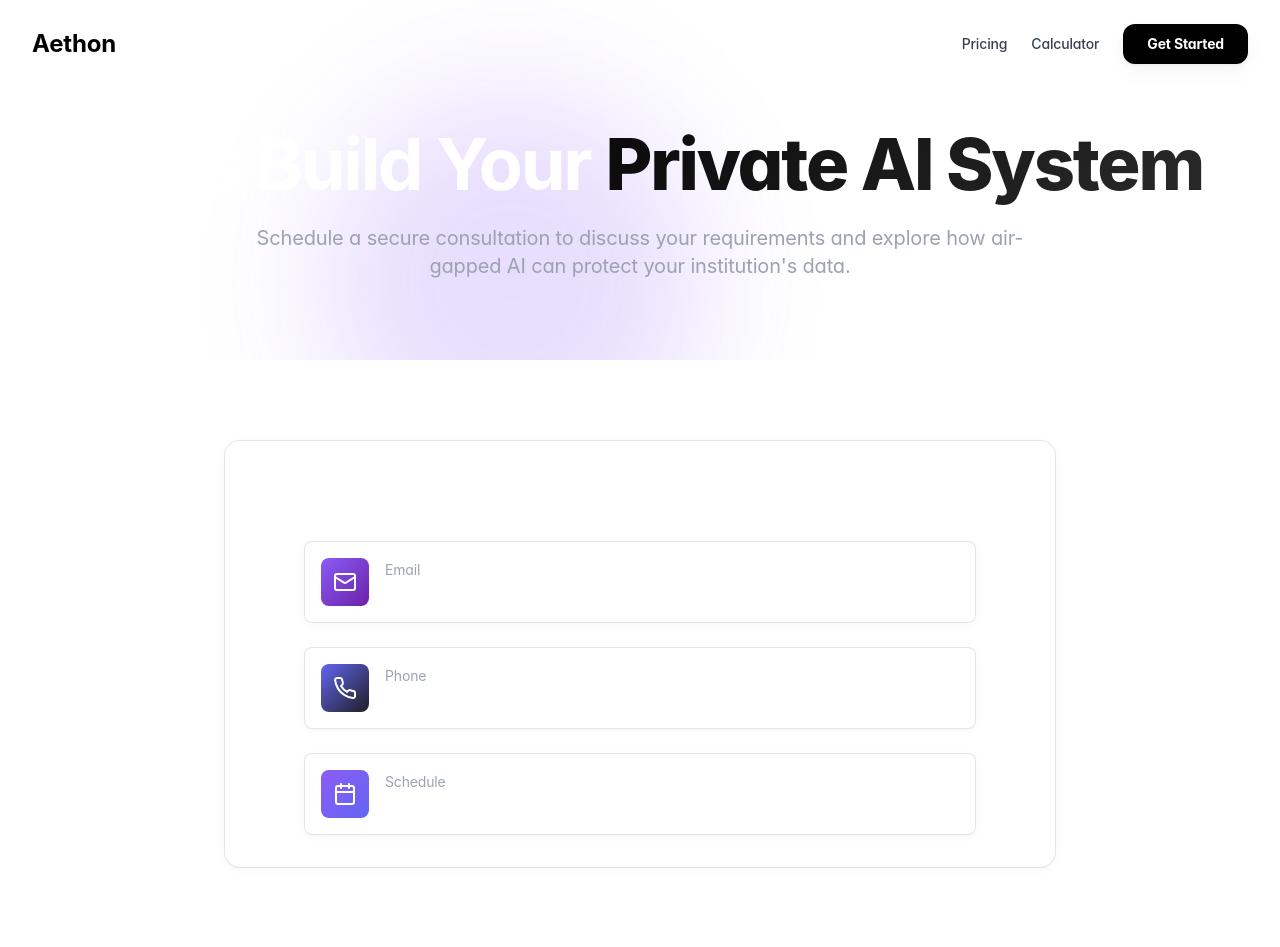
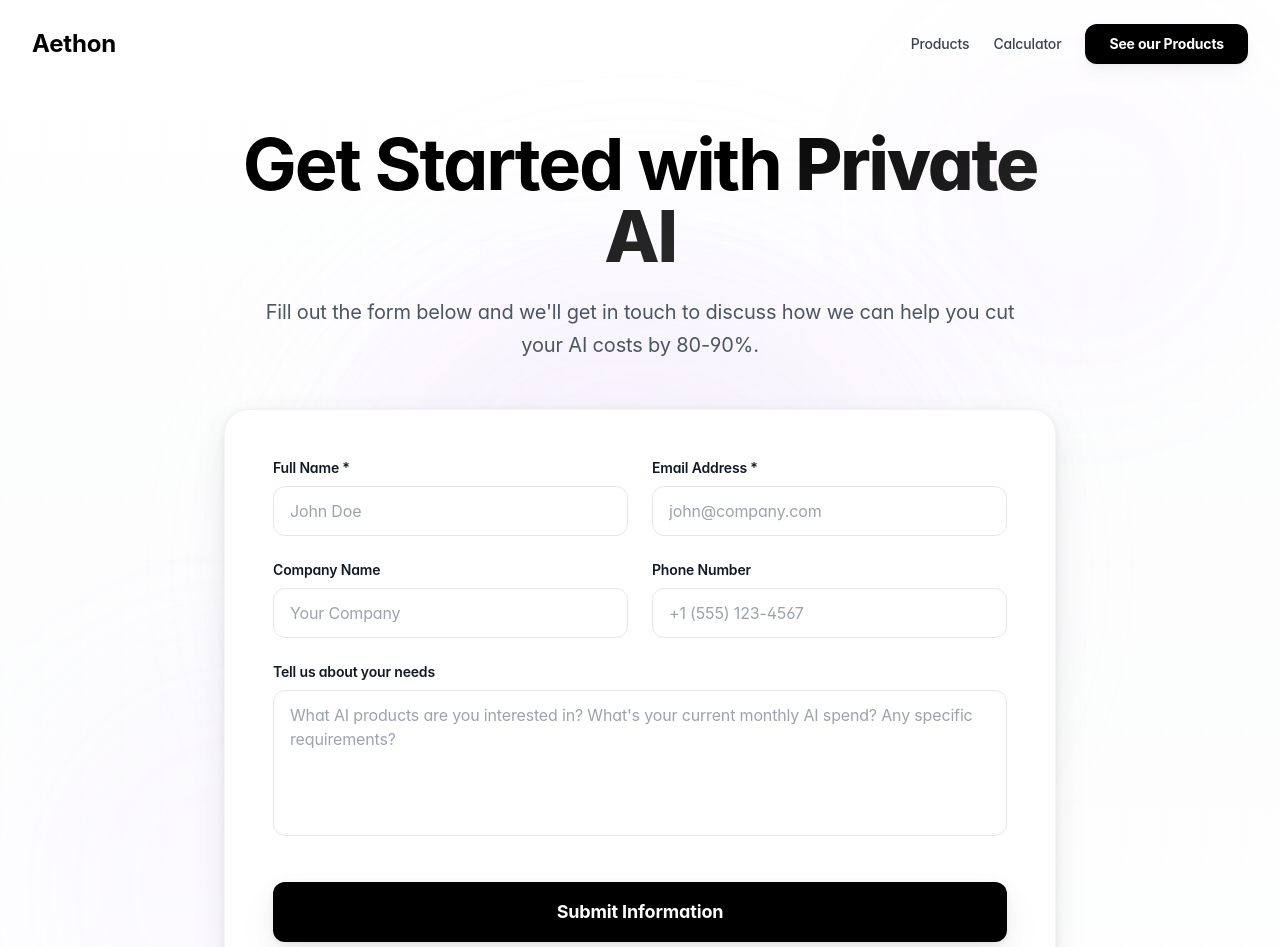
Before and after one commit to Jojo42011/Site, a Next.js app: page /contact in a window 1280 px wide. Shown: the top 947 px of the page. Built offline with nearby package versions, Linux system fonts and the light colour scheme.

Commit message:
Refactor: Improve UI and add contact form functionality
Co-authored-by: jahanfraction <jahanfraction@gmail.com>

```diff
--- a/src/app/contact/page.tsx
+++ b/src/app/contact/page.tsx
@@ -1,77 +1,200 @@
+"use client";
+
 import Navigation from "@/components/Navigation";
 import Footer from "@/components/Footer";
-import { Mail, Phone, Calendar } from "lucide-react";
+import { motion } from "framer-motion";
+import { useState } from "react";
 
 export default function ContactPage() {
+  const [formData, setFormData] = useState({
+    name: "",
+    email: "",
+    company: "",
+    phone: "",
+    message: "",
+  });
+
+  const [isSubmitting, setIsSubmitting] = useState(false);
+  const [isSubmitted, setIsSubmitted] = useState(false);
+
+  const handleChange = (e: React.ChangeEvent<HTMLInputElement | HTMLTextAreaElement>) => {
+    setFormData({
+      ...formData,
+      [e.target.name]: e.target.value,
+    });
+  };
+
+  const handleSubmit = async (e: React.FormEvent) => {
+    e.preventDefault();
+    setIsSubmitting(true);
+
+    // Simulate form submission
+    setTimeout(() => {
+      setIsSubmitting(false);
+      setIsSubmitted(true);
+    }, 1000);
+  };
+
   return (
-    <main className="relative min-h-screen">
+    <main className="relative min-h-screen bg-white">
       <Navigation />
 
       {/* Hero Section */}
-      <section className="relative pt-32 pb-20 overflow-hidden">
-        <div className="absolute inset-0 grid-pattern opacity-30" />
-        <div className="absolute top-1/4 left-1/4 w-96 h-96 bg-purple-glow rounded-full blur-3xl opacity-20" />
+      <section className="relative pt-32 pb-20 overflow-hidden bg-gradient-to-b from-white via-gray-50/50 to-white">
+        {/* Premium purple background designs */}
+        <div className="absolute inset-0 grid-pattern opacity-20" />
+        <div className="absolute top-1/4 left-1/4 w-[600px] h-[600px] bg-purple-200/30 rounded-full blur-3xl opacity-40" />
+        <div className="absolute bottom-1/4 right-1/4 w-[600px] h-[600px] bg-purple-300/20 rounded-full blur-3xl opacity-30" />
+        <div className="absolute top-1/2 left-1/2 transform -translate-x-1/2 -translate-y-1/2 w-[800px] h-[800px] bg-purple-100/25 rounded-full blur-3xl opacity-25" />
+        <div className="absolute top-0 right-0 w-[400px] h-[400px] bg-purple-400/15 rounded-full blur-3xl opacity-20" />
+        <div className="absolute bottom-0 left-0 w-[500px] h-[500px] bg-purple-300/20 rounded-full blur-3xl opacity-25" />
 
-        <div className="relative z-10 max-w-7xl mx-auto px-6 sm:px-8 text-center">
-          <h1 className="text-5xl sm:text-6xl md:text-7xl font-bold mb-6">
-            <span className="text-white">Let&apos;s Build Your</span>{" "}
-            <span className="gradient-text">Private AI System</span>
-          </h1>
-          <p className="text-xl text-gray-400 max-w-3xl mx-auto">
-            Schedule a secure consultation to discuss your requirements and explore
-            how air-gapped AI can protect your institution&apos;s data.
-          </p>
-        </div>
-      </section>
+        <div className="relative z-10 max-w-4xl mx-auto px-6 sm:px-8">
+          <motion.div
+            initial={{ opacity: 0, y: 30 }}
+            animate={{ opacity: 1, y: 0 }}
+            transition={{ duration: 0.8 }}
+            className="text-center mb-12"
+          >
+            <h1 className="text-5xl sm:text-6xl md:text-7xl font-bold mb-6 leading-tight">
+              <span className="text-black">Get Started with</span>{" "}
+              <span className="gradient-text">Private AI</span>
+            </h1>
+            <p className="text-xl text-gray-600 max-w-3xl mx-auto leading-relaxed">
+              Fill out the form below and we&apos;ll get in touch to discuss how we can help you cut your AI costs by 80-90%.
+            </p>
+          </motion.div>
 
-      {/* Contact Methods */}
-      <section className="relative py-20">
-        <div className="max-w-4xl mx-auto px-6 sm:px-8">
-          <div className="glass-effect rounded-2xl p-8">
-            <h2 className="text-3xl font-bold text-white mb-8 text-center">Get in Touch</h2>
-            <div className="space-y-6 max-w-2xl mx-auto">
-              <a
-                href="mailto:aethonintelligence@gmail.com"
-                className="flex items-center space-x-4 p-4 glass-effect rounded-lg hover:border-purple-glow/60 transition-all group"
+          {isSubmitted ? (
+            <motion.div
+              initial={{ opacity: 0, scale: 0.95 }}
+              animate={{ opacity: 1, scale: 1 }}
+              className="bg-white rounded-3xl p-12 text-center premium-shadow-lg border border-gray-100"
+            >
+              <div className="w-16 h-16 bg-green-100 rounded-full flex items-center justify-center mx-auto mb-6">
+                <svg className="w-8 h-8 text-green-600" fill="none" stroke="currentColor" viewBox="0 0 24 24">
+                  <path strokeLinecap="round" strokeLinejoin="round" strokeWidth={2} d="M5 13l4 4L19 7" />
+                </svg>
+              </div>
+              <h2 className="text-3xl font-bold text-black mb-4">Thank You!</h2>
+              <p className="text-gray-600 text-lg mb-8">
+                We&apos;ve received your information and will contact you shortly.
+              </p>
+              <button
+                onClick={() => {
+                  setIsSubmitted(false);
+                  setFormData({ name: "", email: "", company: "", phone: "", message: "" });
+                }}
+                className="px-8 py-4 bg-black text-white rounded-xl font-semibold hover:bg-gray-800 transition-all premium-shadow"
               >
-                <div className="w-12 h-12 rounded-lg bg-gradient-to-br from-purple-glow to-purple-dark flex items-center justify-center group-hover:scale-110 transition-transform">
-                  <Mail className="w-6 h-6 text-white" />
+                Submit Another Form
+              </button>
+            </motion.div>
+          ) : (
+            <motion.div
+              initial={{ opacity: 0, y: 30 }}
+              animate={{ opacity: 1, y: 0 }}
+              transition={{ duration: 0.8, delay: 0.2 }}
+              className="bg-white rounded-3xl p-8 sm:p-12 premium-shadow-lg border border-gray-100"
+            >
+              <form onSubmit={handleSubmit} className="space-y-6">
+                <div className="grid grid-cols-1 md:grid-cols-2 gap-6">
+                  <div>
+                    <label htmlFor="name" className="block text-sm font-semibold text-gray-900 mb-2">
+                      Full Name *
+                    </label>
+                    <input
+                      type="text"
+                      id="name"
+                      name="name"
+                      required
+                      value={formData.name}
+                      onChange={handleChange}
+                      className="w-full px-4 py-3 rounded-xl border border-gray-200 focus:border-black focus:ring-2 focus:ring-black/10 transition-all bg-white text-black placeholder-gray-400"
+                      placeholder="John Doe"
+                    />
+                  </div>
+
+                  <div>
+                    <label htmlFor="email" className="block text-sm font-semibold text-gray-900 mb-2">
+                      Email Address *
+                    </label>
+                    <input
+                      type="email"
+                      id="email"
+                      name="email"
+                      required
+                      value={formData.email}
+                      onChange={handleChange}
+                      className="w-full px-4 py-3 rounded-xl border border-gray-200 focus:border-black focus:ring-2 focus:ring-black/10 transition-all bg-white text-black placeholder-gray-400"
+                      placeholder="john@company.com"
+                    />
+                  </div>
                 </div>
+
+                <div className="grid grid-cols-1 md:grid-cols-2 gap-6">
+                  <div>
+                    <label htmlFor="company" className="block text-sm font-semibold text-gray-900 mb-2">
+                      Company Name
+                    </label>
+                    <input
+                      type="text"
+                      id="company"
+                      name="company"
+                      value={formData.company}
+                      onChange={handleChange}
+                      className="w-full px-4 py-3 rounded-xl border border-gray-200 focus:border-black focus:ring-2 focus:ring-black/10 transition-all bg-white text-black placeholder-gray-400"
+                      placeholder="Your Company"
+                    />
+                  </div>
+
+                  <div>
+                    <label htmlFor="phone" className="block text-sm font-semibold text-gray-900 mb-2">
+                      Phone Number
+                    </label>
+                    <input
+                      type="tel"
+                      id="phone"
+                      name="phone"
+                      value={formData.phone}
+                      onChange={handleChange}
+                      className="w-full px-4 py-3 rounded-xl border border-gray-200 focus:border-black focus:ring-2 focus:ring-black/10 transition-all bg-white text-black placeholder-gray-400"
+                      placeholder="+1 (555) 123-4567"
+                    />
+                  </div>
+                </div>
+
                 <div>
-                  <div className="text-gray-400 text-sm">Email</div>
-                  <div className="text-white font-semibold">aethonintelligence@gmail.com</div>
+                  <label htmlFor="message" className="block text-sm font-semibold text-gray-900 mb-2">
+                    Tell us about your needs
+                  </label>
+                  <textarea
+                    id="message"
+                    name="message"
+                    rows={5}
+                    value={formData.message}
+                    onChange={handleChange}
+                    className="w-full px-4 py-3 rounded-xl border border-gray-200 focus:border-black focus:ring-2 focus:ring-black/10 transition-all bg-white text-black placeholder-gray-400 resize-none"
+                    placeholder="What AI products are you interested in? What's your current monthly AI spend? Any specific requirements?"
+                  />
                 </div>
-              </a>
 
-              <a
-                href="tel:+17373461943"
-                className="flex items-center space-x-4 p-4 glass-effect rounded-lg hover:border-purple-glow/60 transition-all group"
-              >
-                <div className="w-12 h-12 rounded-lg bg-gradient-to-br from-blue-electric to-blue-navy flex items-center justify-center group-hover:scale-110 transition-transform">
-                  <Phone className="w-6 h-6 text-white" />
+                <div className="pt-4">
+                  <button
+                    type="submit"
+                    disabled={isSubmitting}
+                    className="w-full px-8 py-4 bg-black text-white rounded-xl font-bold text-lg hover:bg-gray-800 transition-all premium-shadow-lg hover:premium-shadow disabled:opacity-50 disabled:cursor-not-allowed"
+                  >
+                    {isSubmitting ? "Submitting..." : "Submit Information"}
+                  </button>
                 </div>
-                <div>
-                  <div className="text-gray-400 text-sm">Phone</div>
-                  <div className="text-white font-semibold">(737) 346-1943</div>
-                </div>
-              </a>
 
-              <a
-                href="https://calendly.com/jahanfraction/15-minute-demo"
-                target="_blank"
-                rel="noopener noreferrer"
-                className="flex items-center space-x-4 p-4 glass-effect rounded-lg hover:border-purple-glow/60 transition-all group"
-              >
-                <div className="w-12 h-12 rounded-lg bg-gradient-to-br from-purple-glow to-blue-electric flex items-center justify-center group-hover:scale-110 transition-transform">
-                  <Calendar className="w-6 h-6 text-white" />
-                </div>
-                <div>
-                  <div className="text-gray-400 text-sm">Schedule</div>
-                  <div className="text-white font-semibold">15-Minute Demo</div>
-                </div>
-              </a>
-            </div>
-          </div>
+                <p className="text-sm text-gray-500 text-center">
+                  By submitting this form, you agree to be contacted by Aethon. We respect your privacy and will never share your information.
+                </p>
+              </form>
+            </motion.div>
+          )}
         </div>
       </section>
 
--- a/src/app/products/page.tsx
+++ b/src/app/products/page.tsx
@@ -176,11 +176,13 @@ export default function ProductsPage() {
     <main className="relative min-h-screen">
       <Navigation />
       <section className="relative py-32 overflow-hidden bg-gradient-to-b from-white via-gray-50/50 to-white">
-        {/* Light purple background accents */}
+        {/* Premium luxurious purple background designs */}
         <div className="absolute inset-0 grid-pattern opacity-20" />
         <div className="absolute top-1/4 left-1/4 w-[600px] h-[600px] bg-purple-200/30 rounded-full blur-3xl opacity-40" />
         <div className="absolute bottom-1/4 right-1/4 w-[600px] h-[600px] bg-purple-300/20 rounded-full blur-3xl opacity-30" />
         <div className="absolute top-1/2 left-1/2 transform -translate-x-1/2 -translate-y-1/2 w-[800px] h-[800px] bg-purple-100/25 rounded-full blur-3xl opacity-25" />
+        <div className="absolute top-0 right-0 w-[400px] h-[400px] bg-purple-400/15 rounded-full blur-3xl opacity-20" />
+        <div className="absolute bottom-0 left-0 w-[500px] h-[500px] bg-purple-300/20 rounded-full blur-3xl opacity-25" />
 
         <div className="relative z-10 max-w-7xl mx-auto px-6 sm:px-8">
           {/* Back button */}
@@ -249,9 +251,6 @@ export default function ProductsPage() {
                     </div>
 
                     <div className="bg-gray-50 rounded-xl p-4 border border-gray-100">
-                      <div className="flex items-center justify-between mb-2">
-                        <span className="text-xs font-semibold text-gray-500 uppercase tracking-wider">Cost Comparison</span>
-                      </div>
                       <div className="space-y-2">
                         <div className="flex items-center justify-between">
                           <span className="text-xs text-gray-600">With Aethon</span>
--- a/src/components/APICostCalculator.tsx
+++ b/src/components/APICostCalculator.tsx
@@ -74,9 +74,12 @@ export default function APICostCalculator() {
   return (
     <section id="calculator" className="relative py-32 overflow-hidden bg-gradient-to-b from-gray-50 via-white to-gray-50">
       <div className="absolute inset-0 grid-pattern opacity-10" />
-      {/* Light purple accents */}
-      <div className="absolute top-1/3 left-1/4 w-[500px] h-[500px] bg-purple-200/20 rounded-full blur-3xl opacity-30" />
-      <div className="absolute bottom-1/3 right-1/4 w-[500px] h-[500px] bg-purple-300/15 rounded-full blur-3xl opacity-25" />
+      {/* Premium luxurious purple background designs */}
+      <div className="absolute top-1/3 left-1/4 w-[600px] h-[600px] bg-purple-200/30 rounded-full blur-3xl opacity-40" />
+      <div className="absolute bottom-1/3 right-1/4 w-[600px] h-[600px] bg-purple-300/20 rounded-full blur-3xl opacity-30" />
+      <div className="absolute top-1/2 left-1/2 transform -translate-x-1/2 -translate-y-1/2 w-[800px] h-[800px] bg-purple-100/25 rounded-full blur-3xl opacity-25" />
+      <div className="absolute top-0 right-0 w-[400px] h-[400px] bg-purple-400/15 rounded-full blur-3xl opacity-20" />
+      <div className="absolute bottom-0 left-0 w-[500px] h-[500px] bg-purple-300/20 rounded-full blur-3xl opacity-25" />
 
       <div className="relative z-10 max-w-7xl mx-auto px-4 sm:px-6 lg:px-8">
         <motion.div
@@ -305,10 +308,10 @@ export default function APICostCalculator() {
               Get Free Savings Audit
             </a>
             <a
-              href="/pricing"
+              href="/products"
               className="px-10 py-5 border-2 border-black text-black rounded-xl font-bold text-lg hover:bg-black hover:text-white transition-all"
             >
-              View Pricing
+              See our Products
             </a>
           </div>
         </motion.div>
--- a/src/components/CTA.tsx
+++ b/src/components/CTA.tsx
@@ -8,9 +8,12 @@ export default function CTA() {
   return (
     <section className="relative py-32 overflow-hidden bg-gradient-to-b from-gray-50 to-white">
       <div className="absolute inset-0 grid-pattern opacity-10" />
-      {/* Light purple accents */}
-      <div className="absolute top-1/2 left-1/2 transform -translate-x-1/2 -translate-y-1/2 w-[600px] h-[600px] bg-purple-200/20 rounded-full blur-3xl opacity-30" />
-      <div className="absolute top-1/4 right-1/4 w-[400px] h-[400px] bg-purple-300/15 rounded-full blur-3xl opacity-25" />
+      {/* Premium luxurious purple background designs */}
+      <div className="absolute top-1/2 left-1/2 transform -translate-x-1/2 -translate-y-1/2 w-[700px] h-[700px] bg-purple-200/30 rounded-full blur-3xl opacity-40" />
+      <div className="absolute top-1/4 right-1/4 w-[600px] h-[600px] bg-purple-300/20 rounded-full blur-3xl opacity-30" />
+      <div className="absolute bottom-1/4 left-1/4 w-[500px] h-[500px] bg-purple-100/25 rounded-full blur-3xl opacity-25" />
+      <div className="absolute top-0 right-0 w-[400px] h-[400px] bg-purple-400/15 rounded-full blur-3xl opacity-20" />
+      <div className="absolute bottom-0 left-0 w-[500px] h-[500px] bg-purple-300/20 rounded-full blur-3xl opacity-25" />
 
       <div className="relative z-10 max-w-5xl mx-auto px-6 sm:px-8 text-center">
         <motion.div
@@ -35,7 +38,7 @@ export default function CTA() {
               href="/products"
               className="group px-10 py-5 bg-black rounded-xl font-bold text-lg hover:bg-gray-800 transition-all premium-shadow-lg hover:premium-shadow flex items-center space-x-2 text-white"
             >
-              <span>See All Products</span>
+              <span>See our Products</span>
               <ArrowRight className="w-5 h-5 group-hover:translate-x-1 transition-transform" />
             </Link>
             <Link
--- a/src/components/Features.tsx
+++ b/src/components/Features.tsx
@@ -25,9 +25,11 @@ export default function Features() {
   return (
     <section className="relative py-32 overflow-hidden bg-gradient-to-b from-white to-gray-50/50">
       <div className="absolute inset-0 grid-pattern opacity-10" />
-      {/* Light purple accents */}
-      <div className="absolute top-1/3 right-1/4 w-[400px] h-[400px] bg-purple-200/20 rounded-full blur-3xl opacity-30" />
-      <div className="absolute bottom-1/3 left-1/4 w-[400px] h-[400px] bg-purple-300/15 rounded-full blur-3xl opacity-25" />
+      {/* Premium luxurious purple background designs */}
+      <div className="absolute top-1/3 right-1/4 w-[600px] h-[600px] bg-purple-200/30 rounded-full blur-3xl opacity-40" />
+      <div className="absolute bottom-1/3 left-1/4 w-[600px] h-[600px] bg-purple-300/20 rounded-full blur-3xl opacity-30" />
+      <div className="absolute top-1/2 left-1/2 transform -translate-x-1/2 -translate-y-1/2 w-[700px] h-[700px] bg-purple-100/25 rounded-full blur-3xl opacity-25" />
+      <div className="absolute top-0 right-0 w-[400px] h-[400px] bg-purple-400/15 rounded-full blur-3xl opacity-20" />
 
       <div className="relative z-10 max-w-7xl mx-auto px-6 sm:px-8">
         <motion.div
--- a/src/components/Hero.tsx
+++ b/src/components/Hero.tsx
@@ -10,10 +10,12 @@ export default function Hero() {
       {/* Subtle background pattern */}
       <div className="absolute inset-0 grid-pattern opacity-20" />
 
-      {/* Premium geometric accents with light purple */}
-      <div className="absolute top-1/4 left-1/4 w-[500px] h-[500px] bg-purple-200/20 rounded-full blur-3xl opacity-40" />
-      <div className="absolute bottom-1/4 right-1/4 w-[500px] h-[500px] bg-purple-300/15 rounded-full blur-3xl opacity-30" />
-      <div className="absolute top-1/2 left-1/2 transform -translate-x-1/2 -translate-y-1/2 w-[600px] h-[600px] bg-purple-100/25 rounded-full blur-3xl opacity-25" />
+      {/* Premium luxurious purple background designs */}
+      <div className="absolute top-1/4 left-1/4 w-[600px] h-[600px] bg-purple-200/30 rounded-full blur-3xl opacity-40" />
+      <div className="absolute bottom-1/4 right-1/4 w-[600px] h-[600px] bg-purple-300/20 rounded-full blur-3xl opacity-30" />
+      <div className="absolute top-1/2 left-1/2 transform -translate-x-1/2 -translate-y-1/2 w-[800px] h-[800px] bg-purple-100/25 rounded-full blur-3xl opacity-25" />
+      <div className="absolute top-0 right-0 w-[400px] h-[400px] bg-purple-400/15 rounded-full blur-3xl opacity-20" />
+      <div className="absolute bottom-0 left-0 w-[500px] h-[500px] bg-purple-300/20 rounded-full blur-3xl opacity-25" />
 
       <div className="relative z-10 max-w-7xl mx-auto px-6 sm:px-8 w-full">
         <div className="max-w-5xl">
--- a/src/components/Navigation.tsx
+++ b/src/components/Navigation.tsx
@@ -6,7 +6,7 @@ import { Menu, X } from "lucide-react";
 import Link from "next/link";
 
 const navItems = [
-  { name: "Pricing", href: "/pricing" },
+  { name: "Products", href: "/products" },
   { name: "Calculator", href: "/#calculator" },
 ];
 
@@ -52,10 +52,10 @@ export default function Navigation() {
               </Link>
             ))}
             <Link
-              href="/contact"
+              href="/products"
               className="px-6 py-2.5 bg-black rounded-xl font-bold hover:bg-gray-800 transition-all premium-shadow text-white text-sm"
             >
-              Get Started
+              See our Products
             </Link>
           </div>
 
@@ -94,11 +94,11 @@ export default function Navigation() {
                 </Link>
               ))}
               <Link
-                href="/contact"
+                href="/products"
                 onClick={() => setIsMobileMenuOpen(false)}
                 className="block px-6 py-2.5 bg-black rounded-xl font-bold text-center text-white premium-shadow"
               >
-                Get Started
+                See our Products
               </Link>
             </div>
           </motion.div>
```
Also changed, not shown: src/components/Products.tsx (+6 -7 lines).
